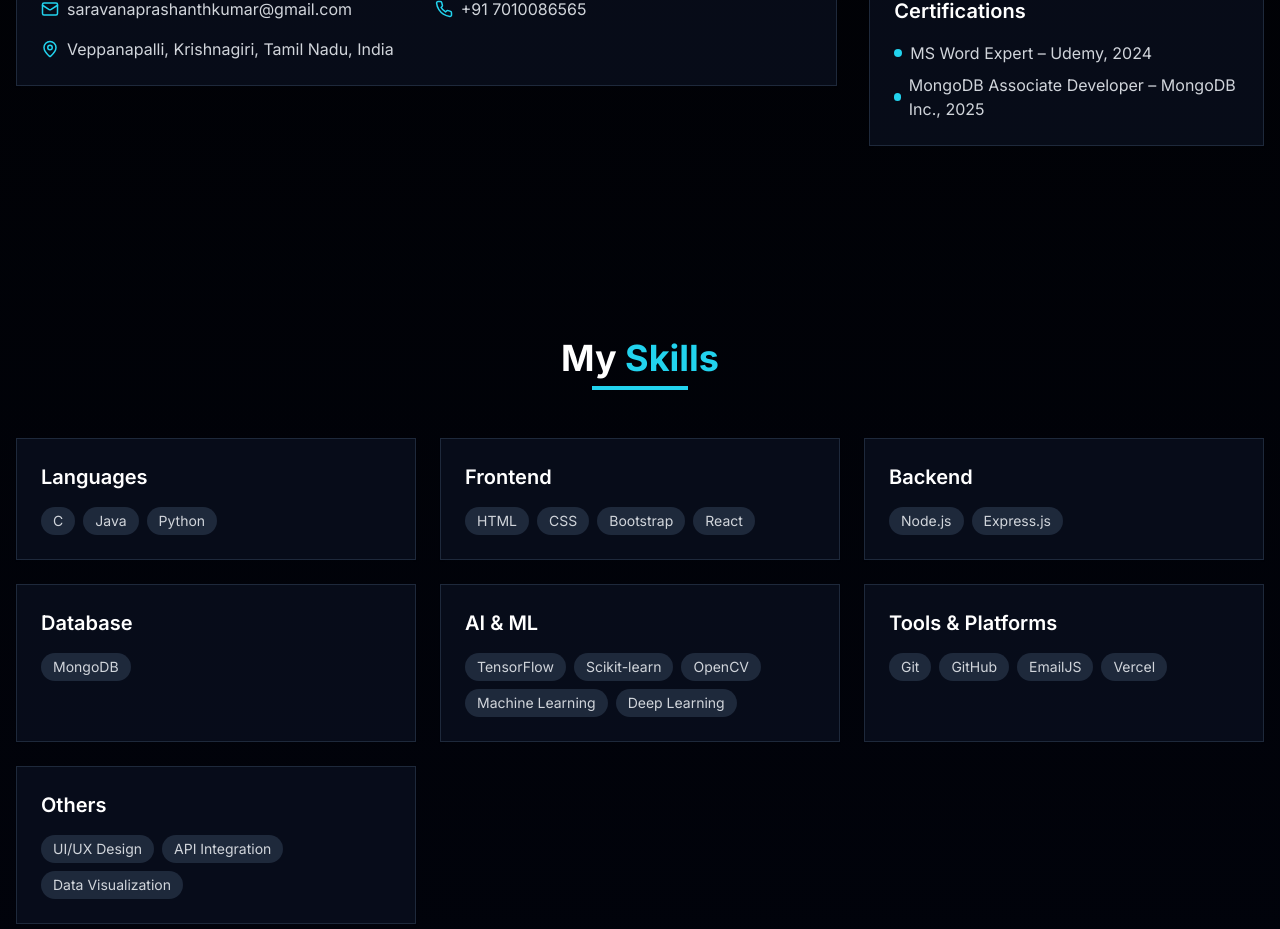
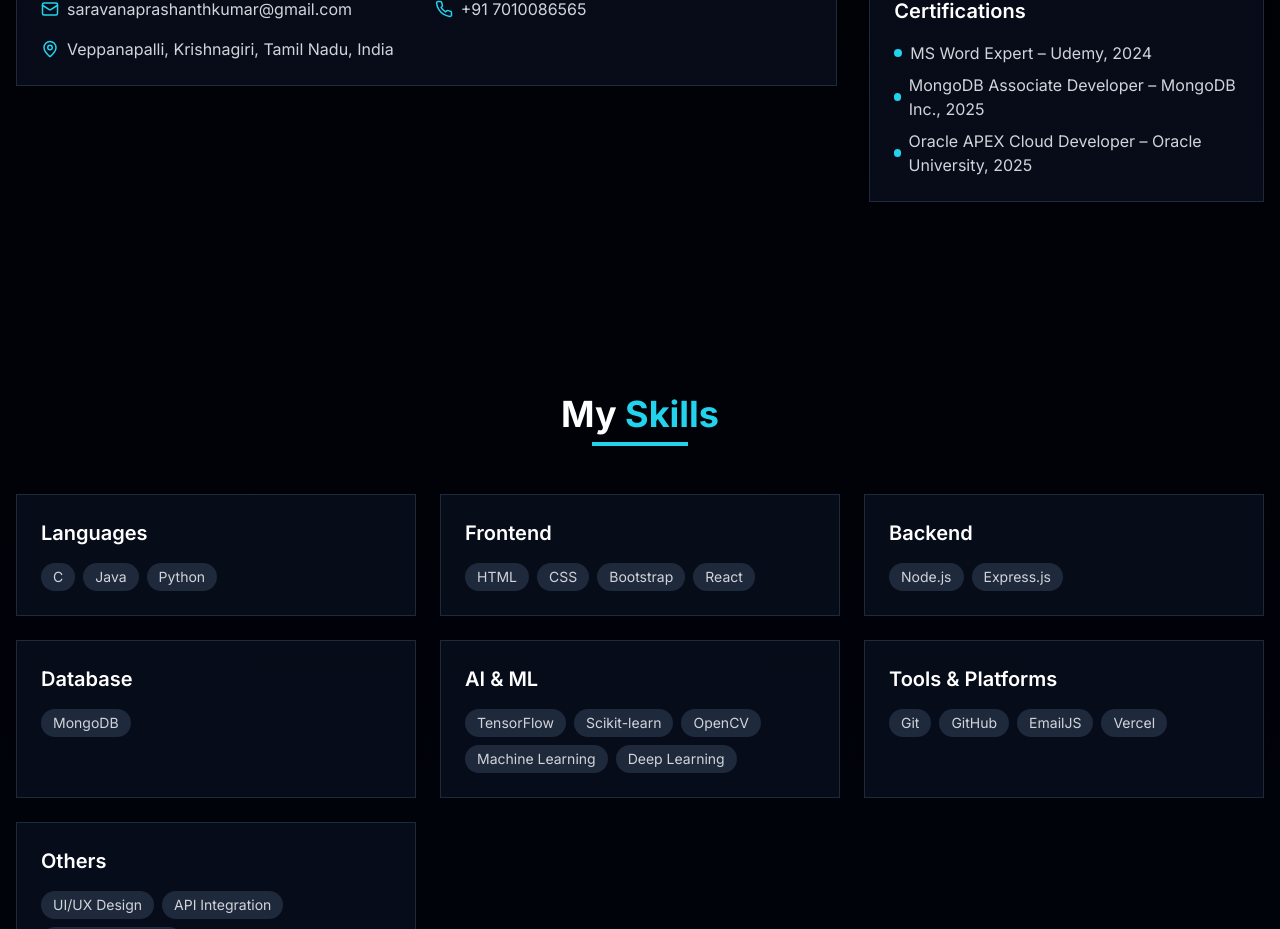
Before and after one commit to Saravana-31/Saravana_P, a Next.js app: page / in a window 1280 px wide. Shown: the part 1080-2009 px from the top of the page. Built offline with nearby package versions, Linux system fonts and the light colour scheme.

Commit message:
update - Portfolio

```diff
--- a/components/about-section.tsx
+++ b/components/about-section.tsx
@@ -96,6 +96,10 @@ const AboutSection = () => {
                   <div className="w-2 h-2 bg-cyan-400 rounded-full"></div>
                   <span className="text-gray-300">MongoDB Associate Developer – MongoDB Inc., 2025</span>
                 </li>
+                <li className="flex items-center space-x-2">
+                  <div className="w-2 h-2 bg-cyan-400 rounded-full"></div>
+                  <span className="text-gray-300">Oracle APEX Cloud Developer – Oracle University, 2025</span>
+                </li>
               </ul>
             </CardContent>
           </Card>
```
